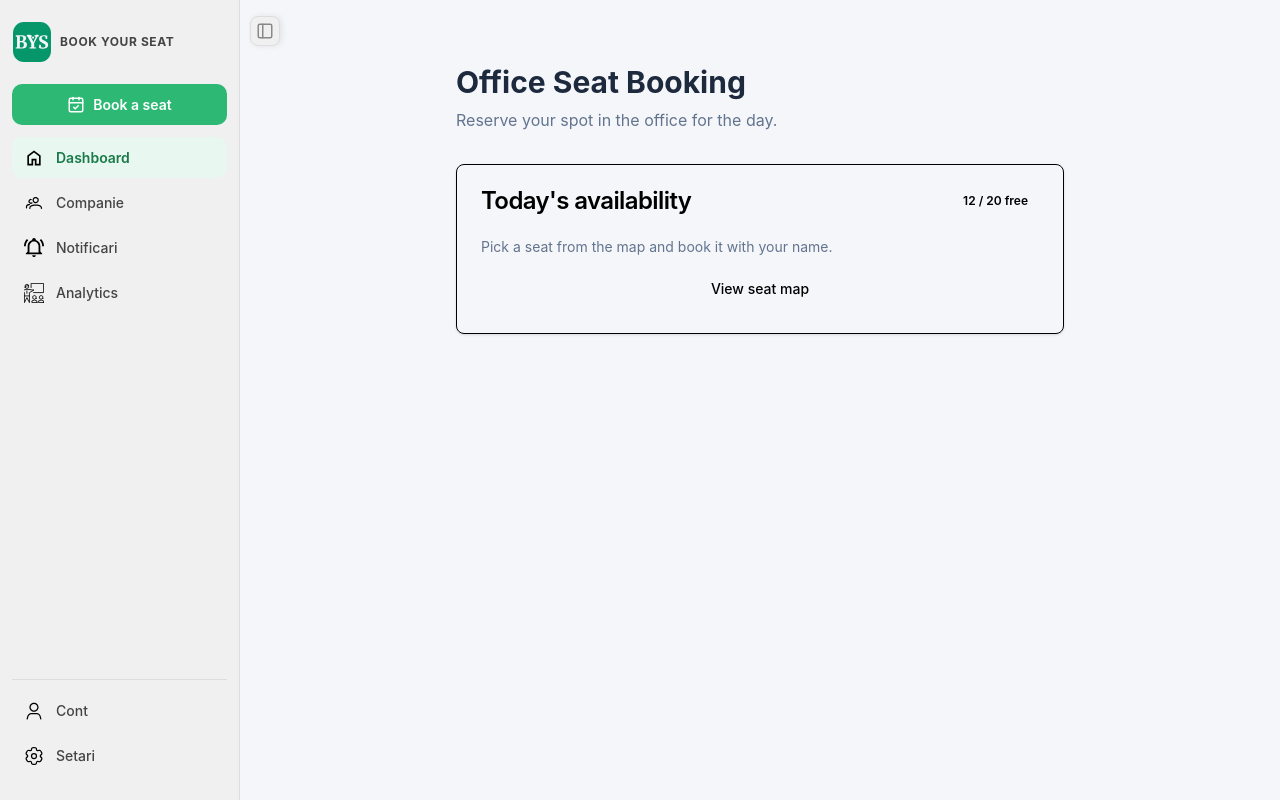
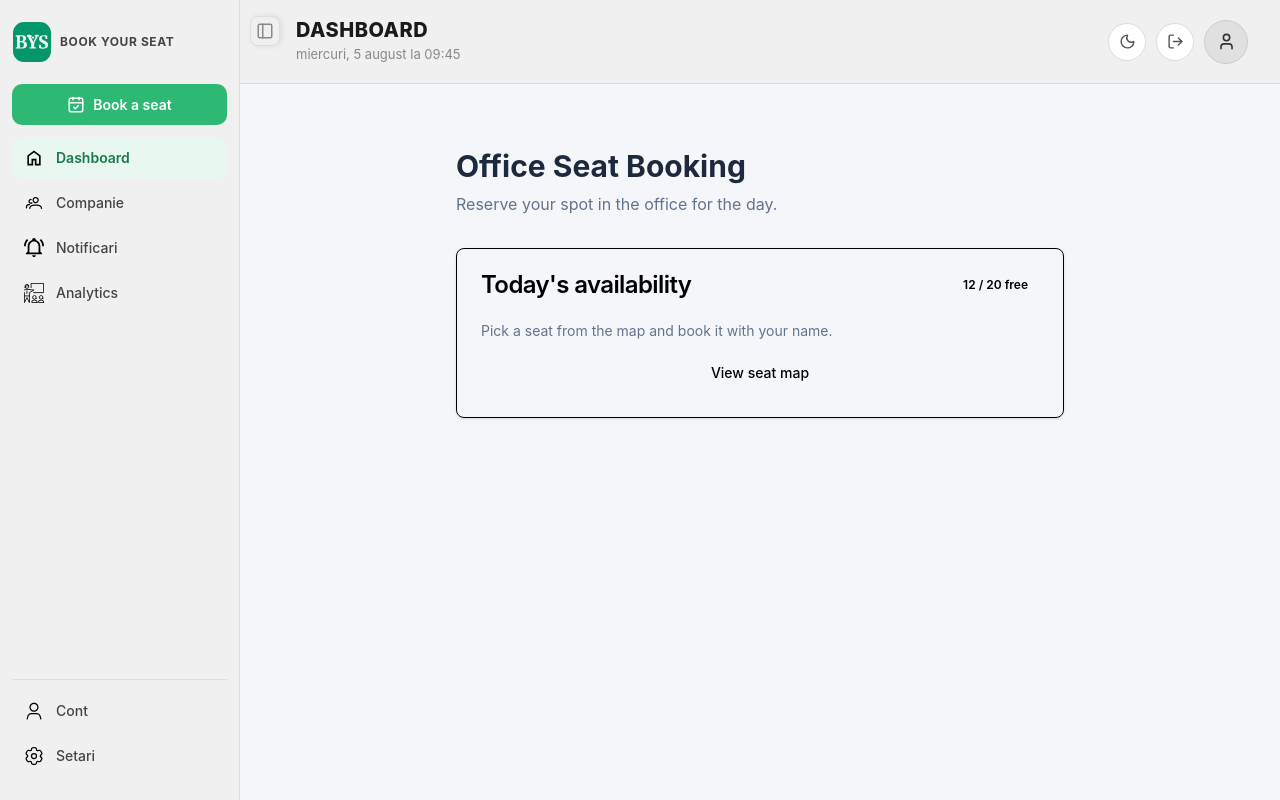
Before and after one commit to DennisRadoi/BookYourSeat-Frontend, a React (Vite) app: page / in a window 1280 px wide. Built offline with nearby package versions, Linux system fonts and the light colour scheme; the HTML template or start-up script is replaced by a standard one.

Commit message:
Adaugare navbar - in progress : responsive

```diff
--- a/src/App.css
+++ b/src/App.css
@@ -7,11 +7,123 @@
   background: #f5f6fa;
 }
 
+.app-content {
+  flex: 1;
+  display: flex;
+  flex-direction: column;
+  min-width: 0;
+  overflow-x: hidden;
+}
+
 .app-main {
   flex: 1;
   overflow-x: hidden;
   padding: 32px;
-  transition: margin-left 0.3s ease;
+}
+
+/* ─────────────────────────────────────────────────────────────
+   Navbar
+───────────────────────────────────────────────────────────── */
+.navbar {
+  display: flex;
+  align-items: center;
+  justify-content: space-between;
+  /* padding-left accounts for the sidebar toggle button (30px wide at right:-40px) */
+  padding: 18px 32px 18px 56px;
+  background: #f0f0f0;
+  border-bottom: 1px solid var(--sidebar-border);
+  gap: 16px;
+  position: sticky;
+  top: 0;
+  z-index: 10;
+}
+
+.navbar__left {
+  display: flex;
+  flex-direction: column;
+  gap: 3px;
+}
+
+.navbar__title {
+  margin: 0;
+  font-size: 20px;
+  font-weight: 800;
+  letter-spacing: 0.5px;
+  color: #1a1a1a;
+  line-height: 1.2;
+  text-transform: uppercase;
+}
+
+.navbar__subtitle-row {
+  display: flex;
+  align-items: center;
+  gap: 6px;
+  min-height: 20px;
+}
+
+.navbar__subtitle {
+  font-size: 13px;
+  color: var(--sidebar-muted);
+  font-weight: 400;
+  display: flex;
+  align-items: center;
+  gap: 6px;
+}
+
+.navbar__subtitle-badge {
+  display: inline-flex;
+  align-items: center;
+  justify-content: center;
+  background: var(--sidebar-accent);
+  color: #fff;
+  font-size: 11px;
+  font-weight: 700;
+  border-radius: 20px;
+  padding: 1px 7px;
+  line-height: 1.6;
+}
+
+.navbar__actions {
+  display: flex;
+  align-items: center;
+  gap: 10px;
+}
+
+/* Base circular icon button */
+.navbar__icon-btn {
+  display: flex;
+  align-items: center;
+  justify-content: center;
+  width: 38px;
+  height: 38px;
+  border-radius: 50%;
+  border: 1px solid var(--sidebar-border);
+  background: #fff;
+  color: #555;
+  cursor: pointer;
+  transition: background 0.18s, color 0.18s, border-color 0.18s, box-shadow 0.18s;
+  flex-shrink: 0;
+}
+
+.navbar__icon-btn:hover {
+  background: #e8e8e8;
+  color: #222;
+  box-shadow: 0 2px 8px rgba(0,0,0,0.10);
+}
+
+/* Larger account circle */
+.navbar__icon-btn--account {
+  width: 44px;
+  height: 44px;
+  background: #e0e0e0;
+  border-color: #ccc;
+  color: #333;
+}
+
+.navbar__icon-btn--account:hover {
+  background: var(--sidebar-active-bg);
+  color: var(--sidebar-active-text);
+  border-color: var(--sidebar-accent);
 }
 
 /* ─────────────────────────────────────────────────────────────
--- a/src/App.tsx
+++ b/src/App.tsx
@@ -1,5 +1,6 @@
 import { Routes, Route } from "react-router-dom"
 import Sidebar from "@/components/Sidebar"
+import Navbar from "@/components/Navbar"
 import HomePage from "@/pages/HomePage"
 import SeatsPage from "@/pages/SeatsPage"
 import "./App.css"
@@ -8,6 +9,8 @@ export default function App() {
   return (
     <div className="app-layout">
       <Sidebar />
+      <div className="app-content">
+        <Navbar />
         <main className="app-main">
           <Routes>
             <Route path="/" element={<HomePage />} />
@@ -15,5 +18,6 @@ export default function App() {
           </Routes>
         </main>
       </div>
+    </div>
   )
 }
--- a/src/components/Navbar.tsx
+++ b/src/components/Navbar.tsx
@@ -1,35 +1,140 @@
-import { Link, useLocation } from "react-router-dom"
-import { cn } from "@/lib/utils"
+import { useEffect, useState } from "react"
+import { useLocation, useNavigate } from "react-router-dom"
+import { Moon, Sun, LogOut, User } from "lucide-react"
 
-const links = [
-  { to: "/", label: "Home" },
-  { to: "/seats", label: "Seats" },
-]
+/* ─── Live clock ─────────────────────────────────────────────── */
+function useLiveDateTime() {
+  const [now, setNow] = useState(new Date())
+  useEffect(() => {
+    const id = setInterval(() => setNow(new Date()), 1000)
+    return () => clearInterval(id)
+  }, [])
+  return now
+}
 
+/* ─── Subtitle components ────────────────────────────────────── */
+function DateTimeSubtitle() {
+  const now = useLiveDateTime()
+  const formatted = now.toLocaleString("ro-RO", {
+    weekday: "long",
+    day: "numeric",
+    month: "long",
+    hour: "2-digit",
+    minute: "2-digit",
+  })
+  return <span className="navbar__subtitle">{formatted}</span>
+}
+
+function ColleaguesSubtitle() {
+  const inOffice = 12
+  const total = 30
+  return (
+    <span className="navbar__subtitle">
+      <span className="navbar__subtitle-badge">{inOffice}</span>
+      {" "}colegi în locație din {total}
+    </span>
+  )
+}
+
+function NotificariSubtitle() {
+  const unread = 3
+  return (
+    <span className="navbar__subtitle">
+      <span className="navbar__subtitle-badge">{unread}</span>
+      {" "}notificări necitite
+    </span>
+  )
+}
+
+function AnalyticsSubtitle() {
+  const now = useLiveDateTime()
+  const month = now.toLocaleString("ro-RO", { month: "long", year: "numeric" })
+  return <span className="navbar__subtitle">Raport pentru {month}</span>
+}
+
+function ContSubtitle() {
+  return <span className="navbar__subtitle">Administrează-ți profilul</span>
+}
+
+function SetariSubtitle() {
+  return <span className="navbar__subtitle">Preferințe aplicație</span>
+}
+
+function SeatsSubtitle() {
+  const available = 8
+  return (
+    <span className="navbar__subtitle">
+      <span className="navbar__subtitle-badge">{available}</span>
+      {" "}locuri disponibile astăzi
+    </span>
+  )
+}
+
+/* ─── Route → title + subtitle map ──────────────────────────── */
+type NavMeta = { title: string; subtitle: () => React.ReactNode }
+
+const navMeta: Record<string, NavMeta> = {
+  "/":            { title: "Dashboard",     subtitle: () => <DateTimeSubtitle />    },
+  "/companie":    { title: "Companie",      subtitle: () => <ColleaguesSubtitle />  },
+  "/notificari":  { title: "Notificări",    subtitle: () => <NotificariSubtitle />  },
+  "/analytics":   { title: "Analytics",    subtitle: () => <AnalyticsSubtitle />   },
+  "/cont":        { title: "Contul meu",    subtitle: () => <ContSubtitle />        },
+  "/setari":      { title: "Setări",        subtitle: () => <SetariSubtitle />      },
+  "/seats":       { title: "Rezervare loc", subtitle: () => <SeatsSubtitle />       },
+}
+
+/* ─── Navbar ─────────────────────────────────────────────────── */
 export default function Navbar() {
   const { pathname } = useLocation()
+  const navigate = useNavigate()
+  const [dark, setDark] = useState(false)
+
+  const meta = navMeta[pathname] ?? { title: "Book Your Seat", subtitle: () => null }
+
+  function handleLogout() {
+    navigate("/")
+  }
 
   return (
-    <nav className="border-b bg-white px-6 py-4 flex items-center gap-8">
-      <span className="font-semibold text-slate-800 text-lg">
-        Office Seats
-      </span>
-      <div className="flex gap-6">
-        {links.map((link) => (
-          <Link
-            key={link.to}
-            to={link.to}
-            className={cn(
-              "text-sm font-medium transition-colors hover:text-blue-600",
-              pathname === link.to
-                ? "text-blue-600 border-b-2 border-blue-600 pb-1"
-                : "text-slate-500"
-            )}
-          >
-            {link.label}
-          </Link>
-        ))}
+    <header className="navbar">
+      {/* Left — title + subtitle, offset so sidebar toggle doesn't overlap */}
+      <div className="navbar__left">
+        <h1 className="navbar__title">{meta.title}</h1>
+        <div className="navbar__subtitle-row">{meta.subtitle()}</div>
       </div>
-    </nav>
+
+      {/* Right — 3 circle icon buttons */}
+      <div className="navbar__actions">
+        <button
+          id="navbar-theme-btn"
+          className="navbar__icon-btn"
+          onClick={() => setDark((d) => !d)}
+          title={dark ? "Mod luminos" : "Mod întunecat"}
+          aria-label="Schimbare temă"
+        >
+          {dark ? <Sun size={17} /> : <Moon size={17} />}
+        </button>
+
+        <button
+          id="navbar-logout-btn"
+          className="navbar__icon-btn"
+          onClick={handleLogout}
+          title="Deconectare"
+          aria-label="Deconectare"
+        >
+          <LogOut size={17} />
+        </button>
+
+        <button
+          id="navbar-account-btn"
+          className="navbar__icon-btn navbar__icon-btn--account"
+          onClick={() => navigate("/cont")}
+          title="Contul meu"
+          aria-label="Contul meu"
+        >
+          <User size={19} />
+        </button>
+      </div>
+    </header>
   )
 }
```
Lines whose indentation alone changed are shown as unchanged.
